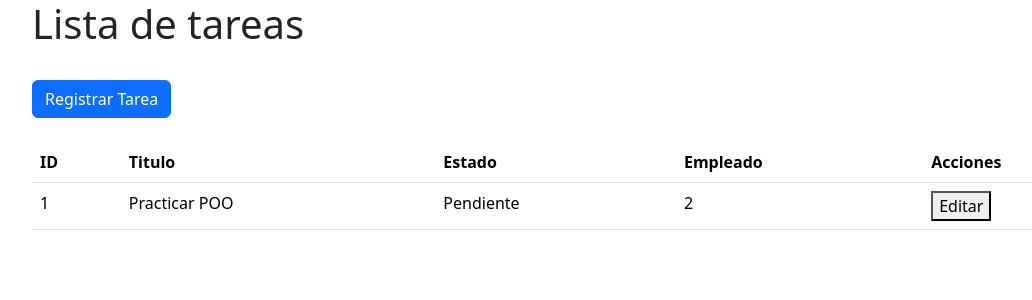
After one commit to KeniaKodigo/BOOTCAMP_FSJ26_BACKEND, a PHP site: page /gestion_tareas_poo_solid/views/tasks.php in a window 1280 px wide. The commit adds this page. Shown: the top 300 px of the page, without its empty margins (50-1082 px from the left). Run offline with PHP 8.4, Linux system fonts and the light colour scheme.

Commit message:
obtener y crear tareas

```diff
--- a/gestion_tareas_poo_solid/controller/ManagerController.php
+++ b/gestion_tareas_poo_solid/controller/ManagerController.php
@@ -5,12 +5,25 @@ require_once "../interfaces/ITask.php";
 class ManagerController extends EmployeeController implements ITask{
 
     public static function getTasks(){
-        //code..
+        try{
+            //obtenemos las tareas del metodo del modelo
+            $array_tasks = TaskModel::all();
+            return $array_tasks;
+        }catch(Error $error){
+            return "Error al cargar las tareas: " . $error;
+        }
     }
 
     public static function create(TaskModel $task)
     {
-        //code..
+        try{
+            $task->save();
+            //redireccionar vistas
+            //header('Location: views/');
+            exit();
+        }catch(Error $error){
+            return "Error al guardar la tarea: " . $error;
+        }
     }
 
     public static function edit($id_task, $title, $description)
--- a/gestion_tareas_poo_solid/data/tasks.json
+++ b/gestion_tareas_poo_solid/data/tasks.json
@@ -0,0 +1,10 @@
+[
+    {
+        "id_task": 1,
+        "title": "Practicar POO",
+        "description": "aprender poo y solid",
+        "date": "2025-02-26",
+        "status": "Pendiente",
+        "id_employee": 2
+    }
+]
--- a/gestion_tareas_poo_solid/models/TaskModel.php
+++ b/gestion_tareas_poo_solid/models/TaskModel.php
@@ -22,4 +22,53 @@ class TaskModel{
         $this->status = 'Pendiente';
         $this->id_employee = $id_employee;
     }
+
+    //metodo para obtener todas las tareas del json
+    public static function all(){
+        //TaskModel::$file_path
+        if(file_exists(self::$file_path)){
+            //obtener los datos
+            $json = file_get_contents(self::$file_path); //php
+            //print_r($json);
+            //convertir un arreglo de php a json
+            //echo json_encode($json, JSON_PRETTY_PRINT);
+            //decodificar el json y lo convierte en un arreglo de PHP
+            return json_decode($json, true); //arreglo tipo muiltidimensinal / asociativos
+        }
+        return [];
+    }
+
+    //metodo para guardar la tareas
+    public function save(){
+        //adonde vamos a guardar la informacion
+        //actualizar el json con la nueva tarea
+        $tasks = self::all();
+        //guardar la nueva tarea
+        // array_push($tasks, [
+        //     "id_task" => 1,
+        //     "title" => "",
+        //     "description" => "",
+        //     "date" => "",
+        //     "status" => "",
+        //     "id_employee" => ""
+        // ]);
+
+        $tasks[] = [
+            "id_task" => $this->id_task,
+            "title" => $this->title,
+            "description" => $this->description,
+            "date" => $this->date,
+            "status" => $this->status,
+            "id_employee" => $this->id_employee
+        ];
+        //actualizamos el json con la nueva tarea y mantenemos tareas anteriores
+        self::loadJSON($tasks);
+        return "Se ha guardado la tarea";
+    }
+
+    //metodo que cargue y actualize el json
+    private static function loadJSON($tasks){
+        $json = json_encode($tasks, JSON_PRETTY_PRINT);
+        file_put_contents(self::$file_path, $json);
+    }
 }
--- /dev/null
+++ b/gestion_tareas_poo_solid/views/tasks.php
@@ -0,0 +1,45 @@
+<!DOCTYPE html>
+<html lang="en">
+<head>
+    <meta charset="UTF-8">
+    <meta name="viewport" content="width=device-width, initial-scale=1.0">
+    <link href="https://cdn.jsdelivr.net/npm/bootstrap@5.3.3/dist/css/bootstrap.min.css" rel="stylesheet" integrity="sha384-QWTKZyjpPEjISv5WaRU9OFeRpok6YctnYmDr5pNlyT2bRjXh0JMhjY6hW+ALEwIH" crossorigin="anonymous">
+    <title>Lista Tareas</title>
+</head>
+<body>
+    <?php
+        require_once "../controller/ManagerController.php";
+        $list_tasks = ManagerController::getTasks();
+    ?>
+    <main class="container">
+        <h1>Lista de tareas</h1>
+
+        <a href="#" class="btn btn-primary my-4">Registrar Tarea</a>
+
+        <table class="table">
+            <thead>
+                <th>ID</th>
+                <th>Titulo</th>
+                <th>Estado</th>
+                <th>Empleado</th>
+                <th>Acciones</th>
+            </thead>
+            <tbody>
+                <!-- Iterando las tareas del json  -->
+                <?php foreach($list_tasks as $item){ ?>
+                    <tr>
+                        <td><?php echo $item['id_task']; ?></td>
+                        <td><?php echo $item['title']; ?></td>
+                        <td><?php echo $item['status']; ?></td>
+                        <td><?php echo $item['id_employee']; ?></td>
+                        <td>
+                            <button>Editar</button>
+                        </td>
+                    </tr>
+                <?php } ?>
+            </tbody>
+        </table>
+    </main>
+</body>
+<script src="https://cdn.jsdelivr.net/npm/bootstrap@5.3.3/dist/js/bootstrap.bundle.min.js" integrity="sha384-YvpcrYf0tY3lHB60NNkmXc5s9fDVZLESaAA55NDzOxhy9GkcIdslK1eN7N6jIeHz" crossorigin="anonymous"></script>
+</html>
```
Also changed, not shown: gestion_tareas_poo_solid/views/test.php (+12 -1 lines).
